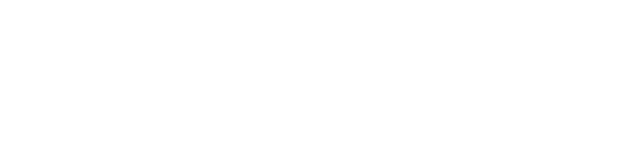
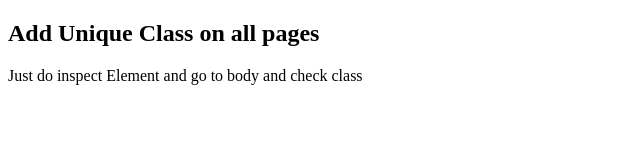
Before and after one commit to hidaytrahman/addUniqueClassEachPages, a plain HTML site: page index.html in a window 1280 px wide. Shown: the whole page, without its empty margins (0-640 px from the left). Drawn offline with nearby package versions, Linux system fonts and the light colour scheme.

Commit message:
Update index.html

```diff
--- a/index.html
+++ b/index.html
@@ -8,5 +8,9 @@
 </head>
 
 <body>
+  <h2>Add Unique Class on all pages</h2>
+
+  <p>Just do inspect Element and go to body and check class</p>
+
 </body>
 </html>
```
